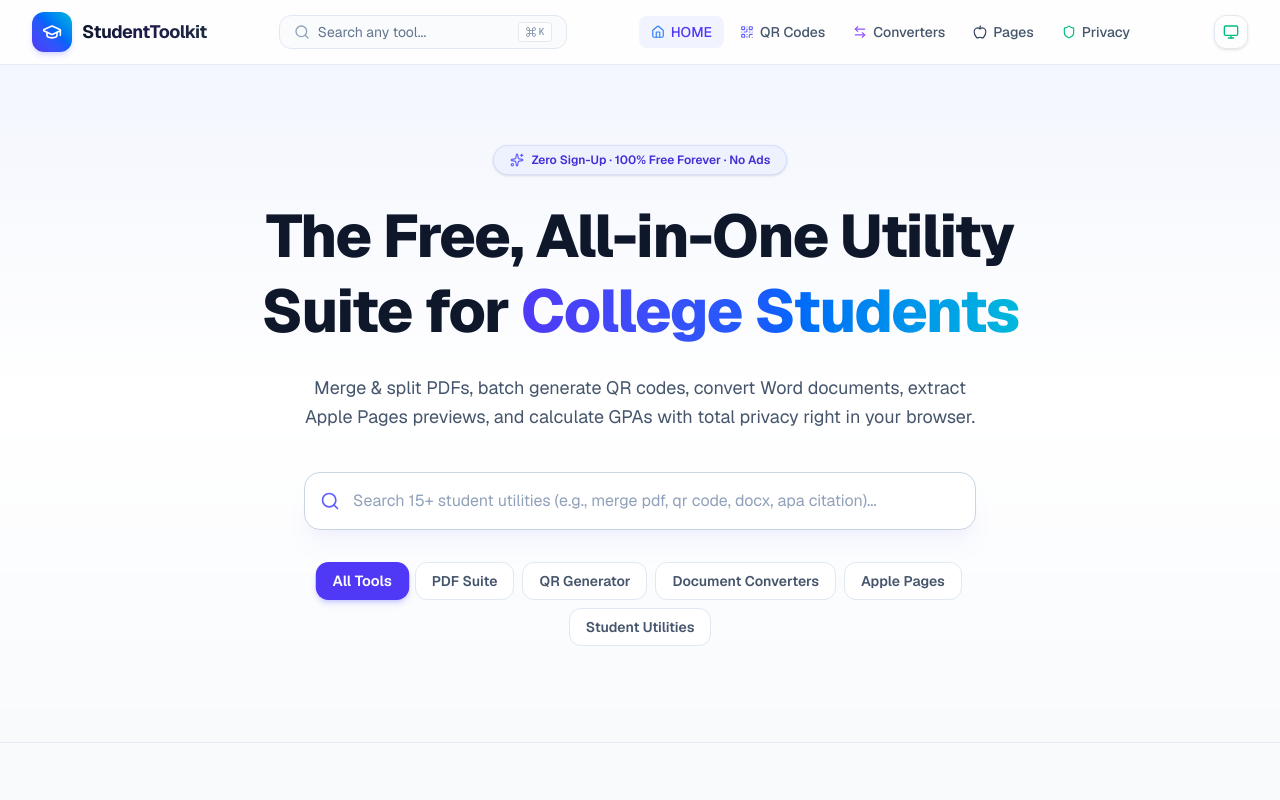
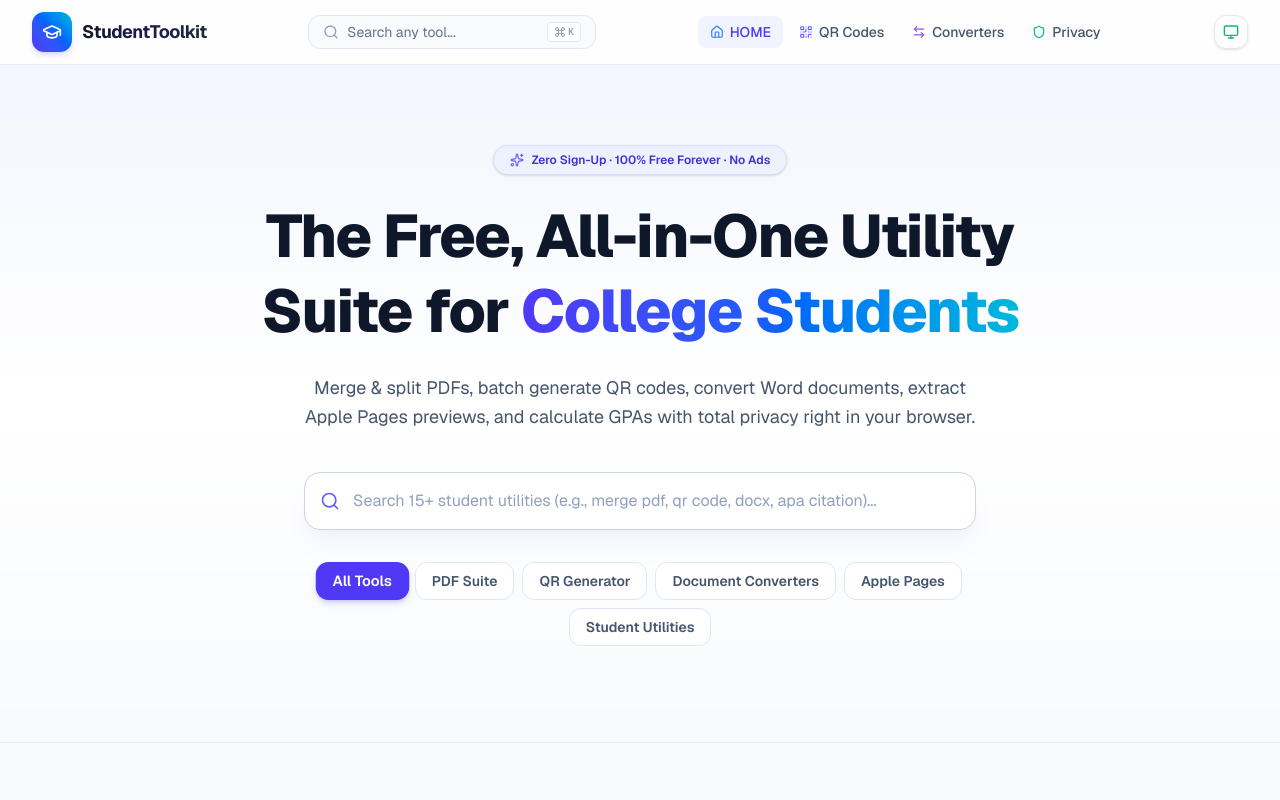
Before and after one commit to darshanrk2006/Student-Utility, a Next.js app: page / in a window 1280 px wide. Shown: the top 800 px of the page. Built offline with nearby package versions, Linux system fonts and the light colour scheme.

Commit message:
Remove Pages button from top navbar

```diff
--- a/components/Navbar.tsx
+++ b/components/Navbar.tsx
@@ -12,7 +12,6 @@ import {
   FileText,
   QrCode,
   ArrowLeftRight,
-  Apple,
   Shield,
   Command,
   Home,
@@ -126,15 +125,6 @@ export function Navbar() {
               Converters
             </Link>
             <Link
-              href="/pages-to-pdf"
-              className={`px-3 py-1.5 rounded-lg hover:text-indigo-600 dark:hover:text-indigo-400 hover:bg-slate-100/80 dark:hover:bg-slate-900 transition-colors flex items-center gap-1.5 ${
-                pathname === "/pages-to-pdf" ? "text-indigo-600 dark:text-indigo-400 bg-indigo-50/80 dark:bg-indigo-950/40" : ""
-              }`}
-            >
-              <Apple className="w-3.5 h-3.5 text-slate-700 dark:text-slate-300" />
-              Pages
-            </Link>
-            <Link
               href="/privacy"
               className={`px-3 py-1.5 rounded-lg hover:text-indigo-600 dark:hover:text-indigo-400 hover:bg-slate-100/80 dark:hover:bg-slate-900 transition-colors flex items-center gap-1.5 ${
                 pathname === "/privacy" ? "text-indigo-600 dark:text-indigo-400 bg-indigo-50/80 dark:bg-indigo-950/40" : ""
@@ -201,16 +191,6 @@ export function Navbar() {
               >
                 <ArrowLeftRight className="w-4 h-4 text-violet-500" />
                 Universal Converters
-              </Link>
-              <Link
-                href="/pages-to-pdf"
-                onClick={() => setMobileOpen(false)}
-                className={`flex items-center gap-2 p-2.5 rounded-xl transition-colors ${
-                  pathname === "/pages-to-pdf" ? "bg-indigo-50 dark:bg-indigo-950/60 text-indigo-600 dark:text-indigo-400 font-bold" : "bg-slate-50 dark:bg-slate-900 text-slate-800 dark:text-slate-200"
-                }`}
-              >
-                <Apple className="w-4 h-4 text-slate-600 dark:text-slate-400" />
-                Pages Extractor
               </Link>
               <Link
                 href="/word-counter"
```
